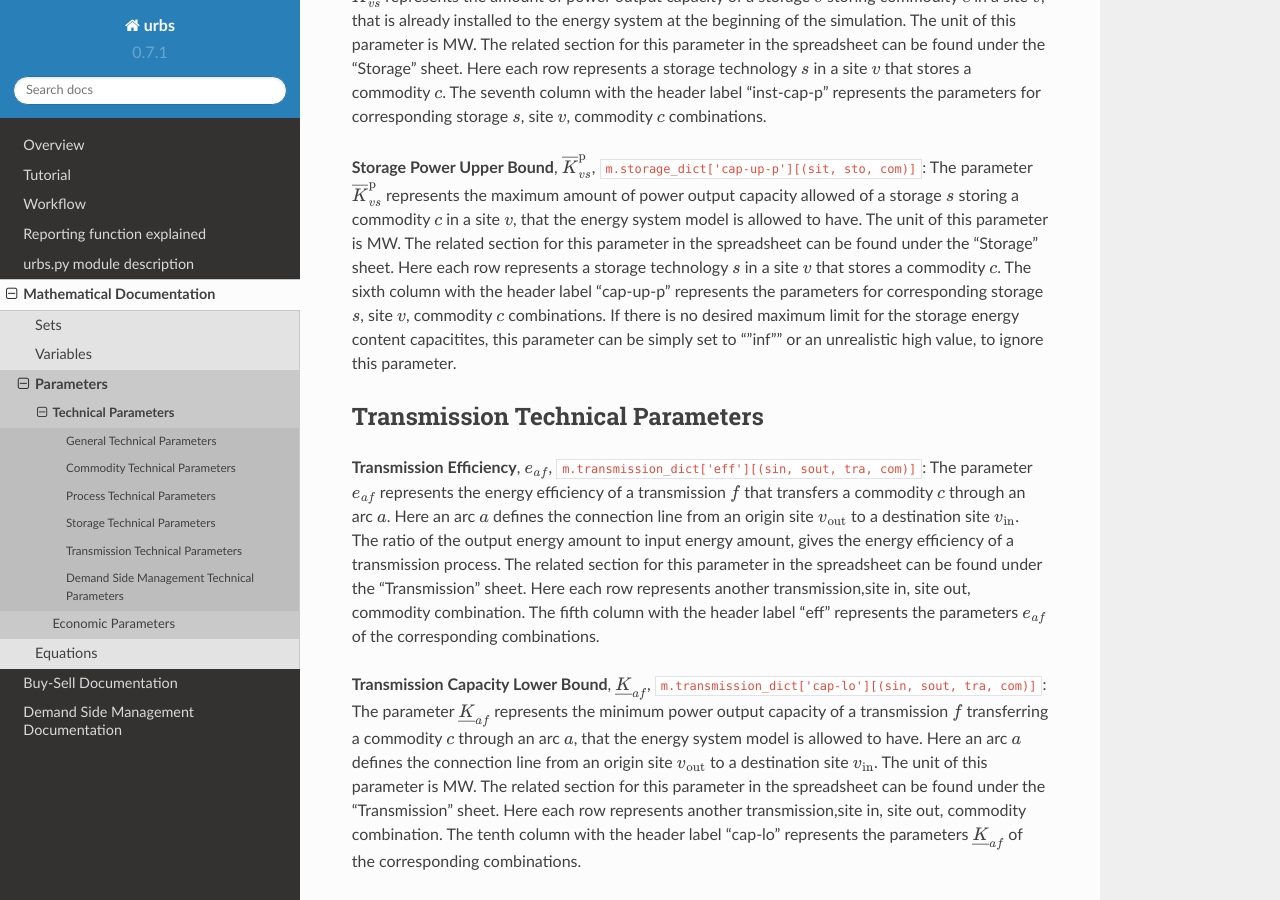
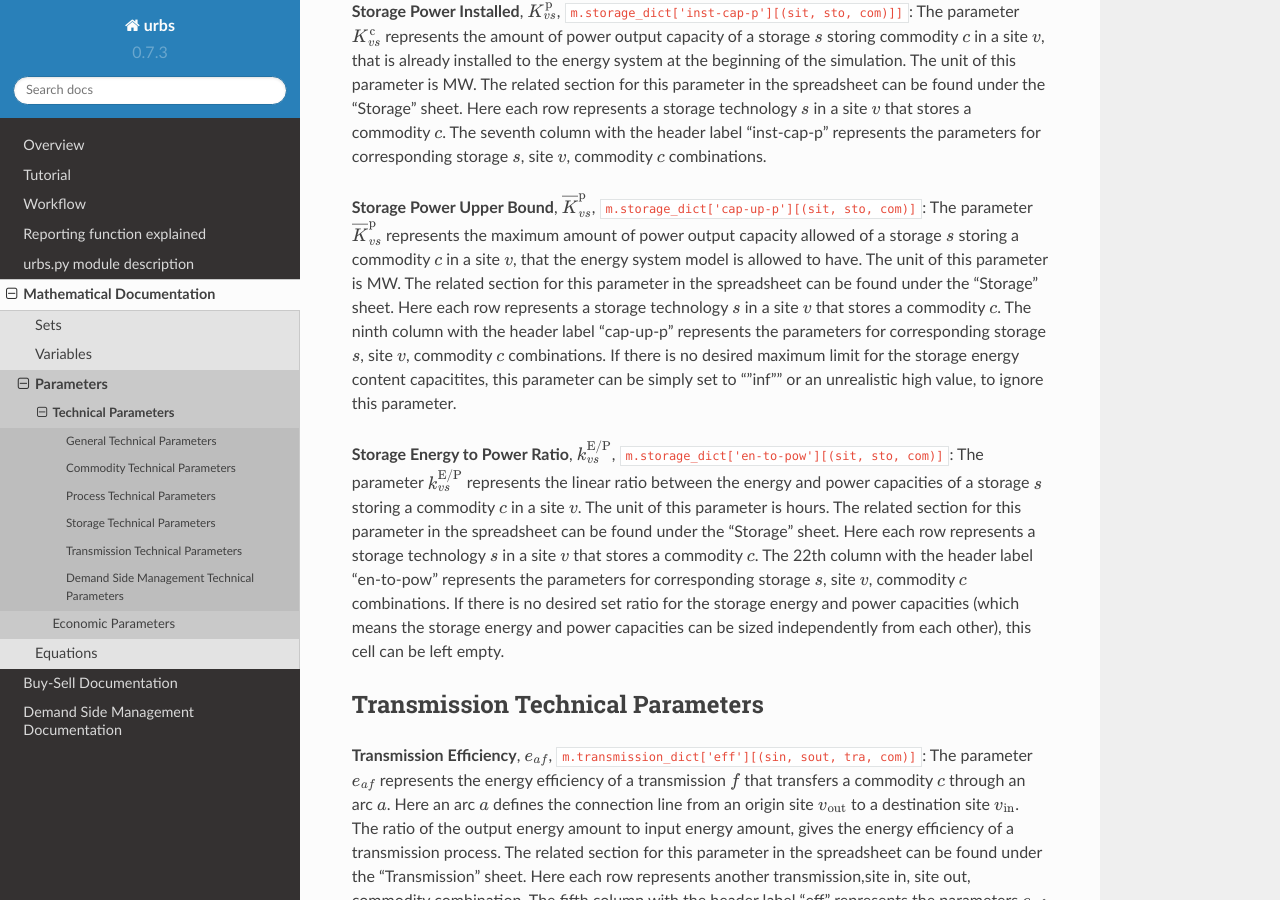
Before and after one commit to tum-ens/urbs, a Sphinx documentation site: the page built from doc/mathdoc/param-tech.rst, in a window 1280 px wide and 900 px high, scrolled down 9440 px. Built offline with Sphinx 7.4.7 and the Read the Docs theme 2.0.0, drawn with Linux system fonts in a browser that asks for light colours; some of the changed text lies outside the part shown.

Commit message:
Introduction of storage energy to power ratio
*Introduced the new constraint for e2p ratio
*Added new column "en-to-pow" to the input file
*Adjusted the documentation correspondingly
*Updated displayed version on documentation 0.7.1 -> 0.7.3

```diff
--- a/doc/conf.py
+++ b/doc/conf.py
@@ -15,8 +15,8 @@ master_doc = 'index'
 
 project = u'urbs'
 copyright = u'2014-2017, tum-ens'
-version = '0.7.1'
-release = '0.7.1'
+version = '0.7.3'
+release = '0.7.3'
 
 exclude_patterns = ['_build']
 #pygments_style = 'sphinx'
--- a/doc/mathdoc/param-tech.rst
+++ b/doc/mathdoc/param-tech.rst
@@ -79,6 +79,8 @@ Technical Parameters
     |:math:`K_{vs}^\text{p}`              |MW  |Storage Power Installed                      |
     +-------------------------------------+----+---------------------------------------------+
     |:math:`\overline{K}_{vs}^\text{p}`   |MW  |Storage Power Upper Bound                    |
+    +-------------------------------------+----+---------------------------------------------+
+    |:math:`k_{vs}^\text{E/P}`            |h   |Storage Energy to Power Ratio                |
     +-------------------------------------+----+---------------------------------------------+
     |**Transmission Technical Parameters**                                                   |
     +-------------------------------------+----+---------------------------------------------+
@@ -199,7 +201,9 @@ Storage Technical Parameters
 
 **Storage Power Installed**, :math:`K_{vs}^\text{p}`, ``m.storage_dict['inst-cap-p'][(sit, sto, com)]]``:  The parameter :math:`K_{vs}^\text{c}` represents the amount of power output capacity of a storage :math:`s` storing commodity :math:`c` in a site :math:`v`, that is already installed to the energy system at the beginning of the simulation. The unit of this parameter is MW. The related section for this parameter in the spreadsheet can be found under the "Storage" sheet. Here each row represents a storage technology :math:`s` in a site :math:`v` that stores a commodity :math:`c`. The seventh column with the header label "inst-cap-p" represents the parameters for corresponding storage :math:`s`, site :math:`v`, commodity :math:`c` combinations.
 
-**Storage Power Upper Bound**, :math:`\overline{K}_{vs}^\text{p}`, ``m.storage_dict['cap-up-p'][(sit, sto, com)]``: The parameter :math:`\overline{K}_{vs}^\text{p}` represents the maximum amount of power output capacity allowed of a storage :math:`s` storing a commodity :math:`c` in a site :math:`v`, that the energy system model is allowed to have.  The unit of this parameter is MW. The related section for this parameter in the spreadsheet can be found under the "Storage" sheet. Here each row represents a storage technology :math:`s` in a site :math:`v` that stores a commodity :math:`c`. The sixth column with the header label "cap-up-p" represents the parameters for corresponding storage :math:`s`, site :math:`v`, commodity :math:`c` combinations. If there is no desired maximum limit for the storage energy content capacitites, this parameter can be simply set to ""inf"" or an unrealistic high value, to ignore this parameter.
+**Storage Power Upper Bound**, :math:`\overline{K}_{vs}^\text{p}`, ``m.storage_dict['cap-up-p'][(sit, sto, com)]``: The parameter :math:`\overline{K}_{vs}^\text{p}` represents the maximum amount of power output capacity allowed of a storage :math:`s` storing a commodity :math:`c` in a site :math:`v`, that the energy system model is allowed to have.  The unit of this parameter is MW. The related section for this parameter in the spreadsheet can be found under the "Storage" sheet. Here each row represents a storage technology :math:`s` in a site :math:`v` that stores a commodity :math:`c`. The ninth column with the header label "cap-up-p" represents the parameters for corresponding storage :math:`s`, site :math:`v`, commodity :math:`c` combinations. If there is no desired maximum limit for the storage energy content capacitites, this parameter can be simply set to ""inf"" or an unrealistic high value, to ignore this parameter.
+
+**Storage Energy to Power Ratio**, :math:`k_{vs}^\text{E/P}`, ``m.storage_dict['en-to-pow'][(sit, sto, com)]``: The parameter :math:`k_{vs}^\text{E/P}` represents the linear ratio between the energy and power capacities of a storage :math:`s` storing a commodity :math:`c` in a site :math:`v`. The unit of this parameter is hours. The related section for this parameter in the spreadsheet can be found under the "Storage" sheet. Here each row represents a storage technology :math:`s` in a site :math:`v` that stores a commodity :math:`c`. The 22th column with the header label "en-to-pow" represents the parameters for corresponding storage :math:`s`, site :math:`v`, commodity :math:`c` combinations. If there is no desired set ratio for the storage energy and power capacities (which means the storage energy and power capacities can be sized independently from each other), this cell can be left empty.
 
 Transmission Technical Parameters
 ---------------------------------
```
Also changed, not shown: doc/mathdoc/equ-storage.rst (+25 -0 lines), 2 other files.
